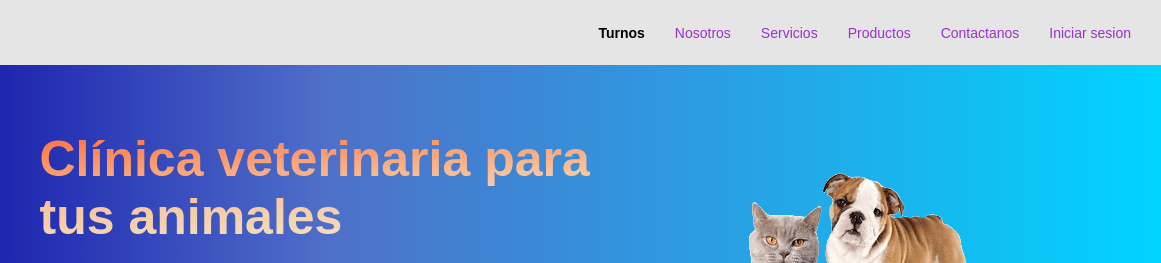
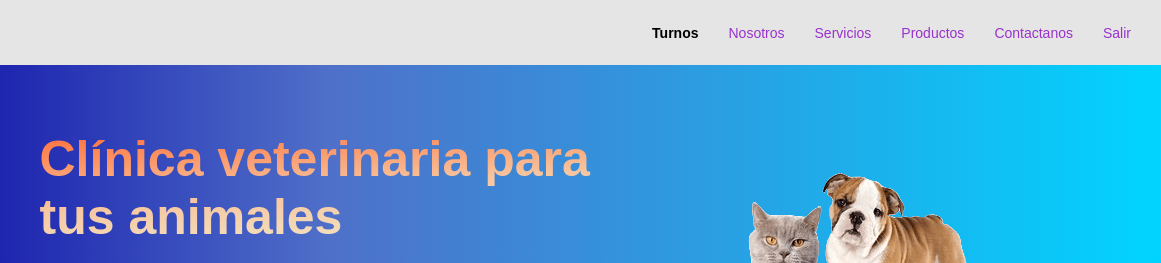
Before and after one commit to Diego-Videla/tpintegrador, a plain HTML site: page index.html in a window 1280 px wide. Shown: the top 263 px of the page, 119-1280 px from the left. Drawn offline with Linux system fonts and the light colour scheme.

```diff
--- a/index.html
+++ b/index.html
@@ -21,7 +21,7 @@
                 <li><a href="#servicios">Servicios </a></li>
                 <li><a href="#productos">Productos</a></li>
                 <li><a href="#contacto">Contactanos</a></li>
-                <li><a href="./login.html">Iniciar sesion</a></li>
+                <li><a href="./login.html">Salir</a></li>
               </ul>
 
         </nav>
```
Also changed, not shown: style.css (+0 -9 lines).
